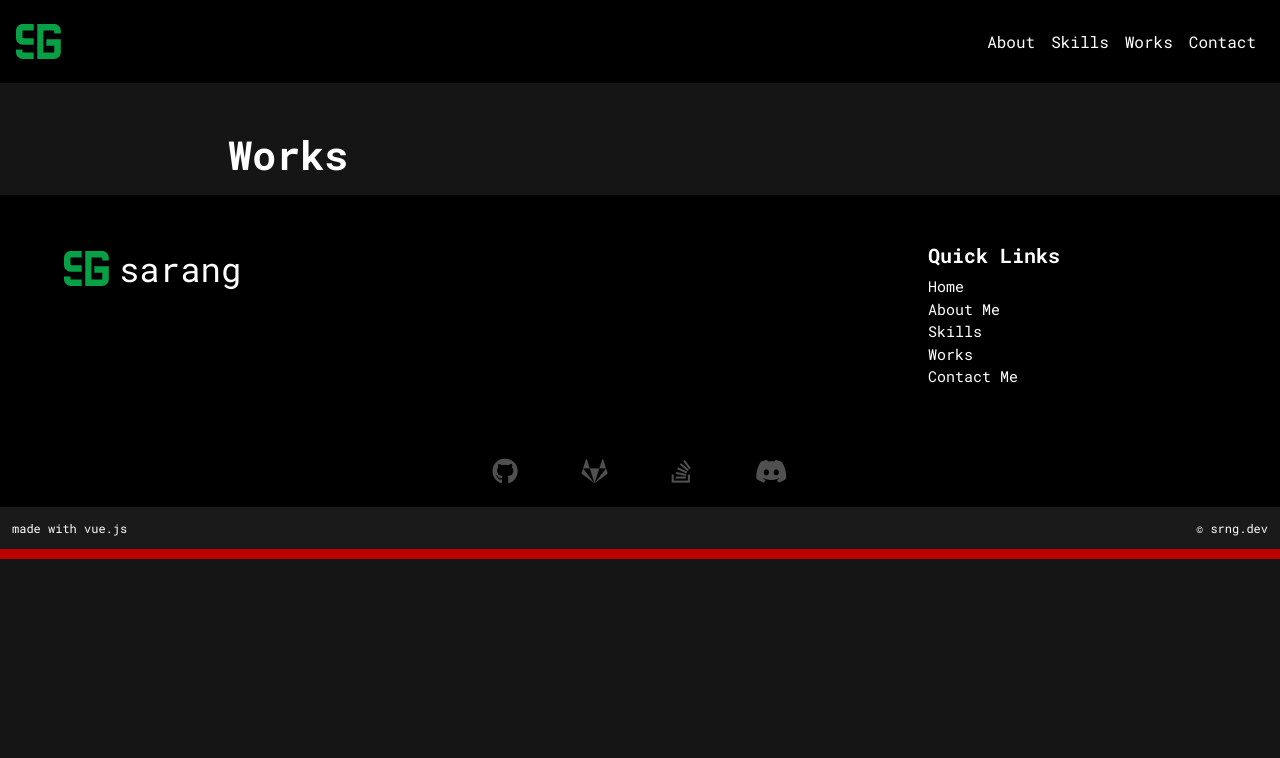
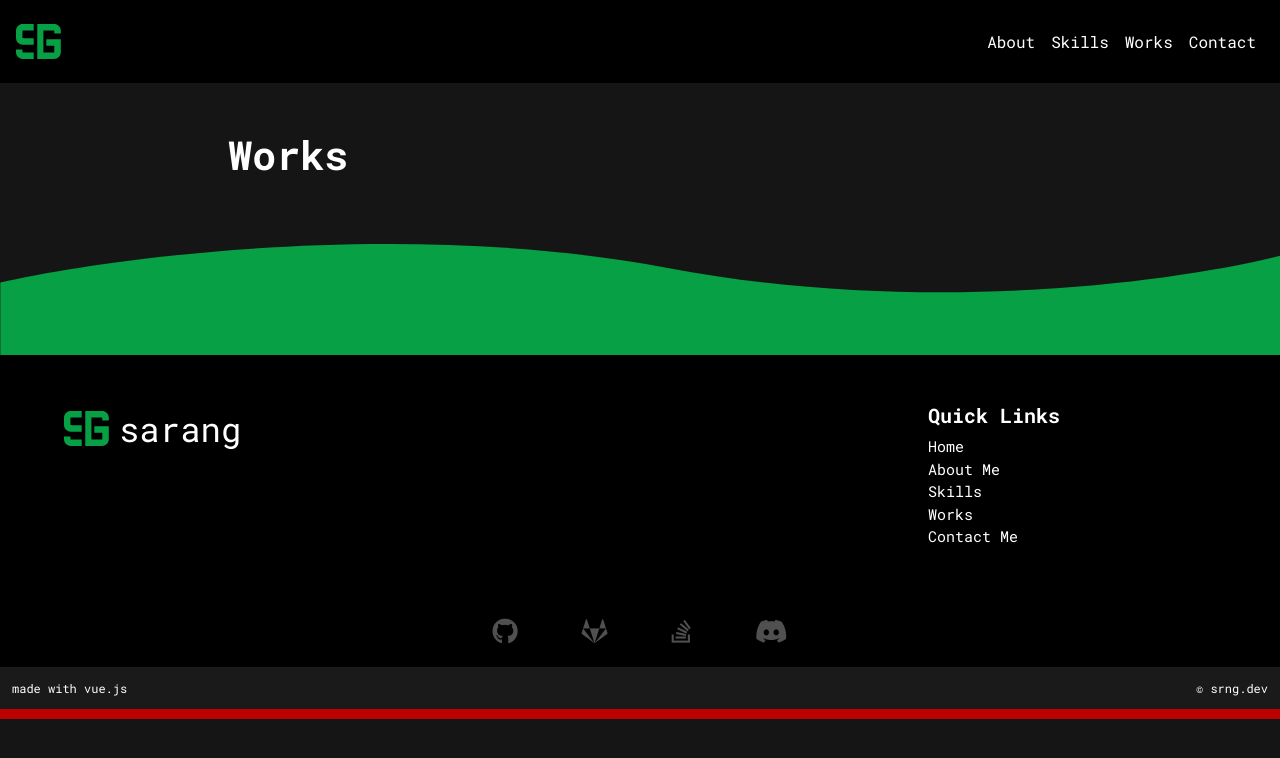
Before and after one commit to sarangnx/sarangnx.github.io, a Vue app: page /works in a window 1280 px wide. Shown: the top 758 px of the page. Built offline with nearby package versions, Linux system fonts and the light colour scheme.

Commit message:
added curvybg to all pages

```diff
--- a/src/assets/scss/init.scss
+++ b/src/assets/scss/init.scss
@@ -28,12 +28,27 @@ body {
     // 60px = height of bottom nav
     // 3rem = py-4 in top nav
     // max(26px, calc(1rem + 1.5vw)) = height of logo
-    --mobile-full-height: calc(
-        var(--vh) * 100 - 60px - 3rem - max(26px, calc(1rem + 1.5vw))
-    );
+    --mobile-full-height: calc(var(--vh) * 100 - 60px - 3rem - max(26px, calc(1rem + 1.5vw)));
     --desktop-full-height: calc(100vh - 3rem - max(26px, calc(1rem + 1.5vw)));
 }
 
 body {
     background: var(--backgound-color);
 }
+
+.curvy-bg {
+    &::after {
+        content: '';
+        background: url('/img/curvybg-1.svg');
+        display: block;
+        width: 100%;
+        height: calc(100vw * 7 / 80);
+        margin-top: 4rem;
+        background-repeat: no-repeat;
+        left: 0px;
+        top: 0px;
+        background-position: bottom;
+        background-size: contain;
+        z-index: -1;
+    }
+}
--- a/src/views/About.vue
+++ b/src/views/About.vue
@@ -1,5 +1,5 @@
 <template>
-    <div class="wrapper">
+    <div class="curvy-bg">
         <div class="about col-12 col-sm-10 col-lg-8 pt-5 mx-auto">
             <h1>About Me</h1>
             <p>
@@ -62,21 +62,4 @@
         background-position: 0px calc(100% - 60px);
     }
 }
-
-.wrapper {
-    &::after {
-        content: '';
-        background: url('/img/curvybg-1.svg');
-        display: block;
-        width: 100%;
-        height: calc(100vw * 7 / 80);
-        margin-top: 4rem;
-        background-repeat: no-repeat;
-        left: 0px;
-        top: 0px;
-        background-position: bottom;
-        background-size: contain;
-        z-index: -1;
-    }
-}
 </style>
--- a/src/views/Contact.vue
+++ b/src/views/Contact.vue
@@ -1,7 +1,9 @@
 <template>
-    <div class="contact col-12 col-sm-10 col-lg-8 pt-5 mx-auto">
-        <h1>Contact</h1>
-        <p></p>
+    <div class="curvy-bg">
+        <div class="contact col-12 col-sm-10 col-lg-8 pt-5 mx-auto">
+            <h1>Contact</h1>
+            <p></p>
+        </div>
     </div>
 </template>
 
--- a/src/views/Skills.vue
+++ b/src/views/Skills.vue
@@ -1,7 +1,9 @@
 <template>
-    <div class="skills col-12 col-sm-10 col-lg-8 pt-5 mx-auto">
-        <h1>Skills</h1>
-        <p></p>
+    <div class="curvy-bg">
+        <div class="skills col-12 col-sm-10 col-lg-8 pt-5 mx-auto">
+            <h1>Skills</h1>
+            <p></p>
+        </div>
     </div>
 </template>
 
--- a/src/views/Works.vue
+++ b/src/views/Works.vue
@@ -1,7 +1,9 @@
 <template>
-    <div class="works col-12 col-sm-10 col-lg-8 pt-5 mx-auto">
-        <h1>Works</h1>
-        <p></p>
+    <div class="curvy-bg">
+        <div class="works col-12 col-sm-10 col-lg-8 pt-5 mx-auto">
+            <h1>Works</h1>
+            <p></p>
+        </div>
     </div>
 </template>
 
```
